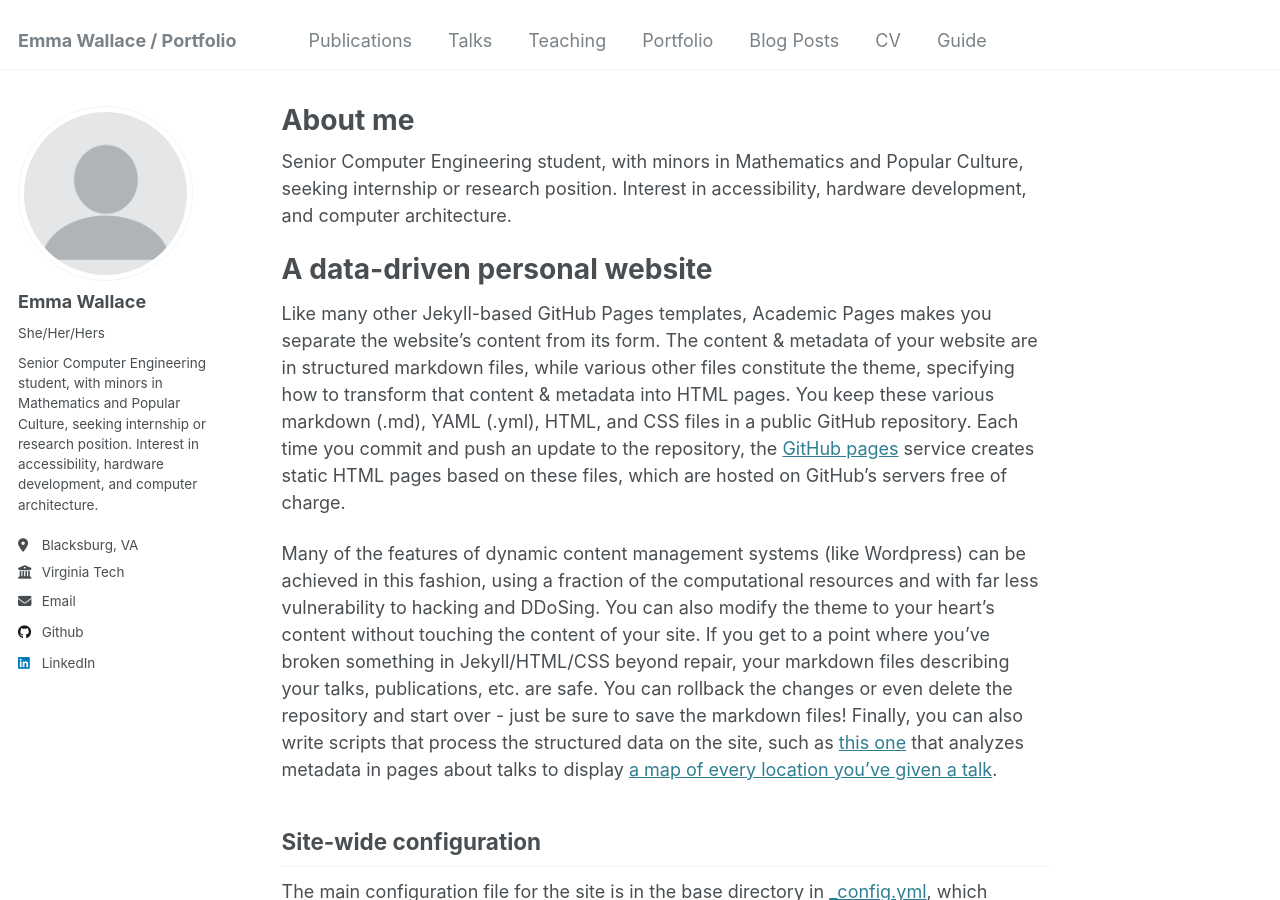
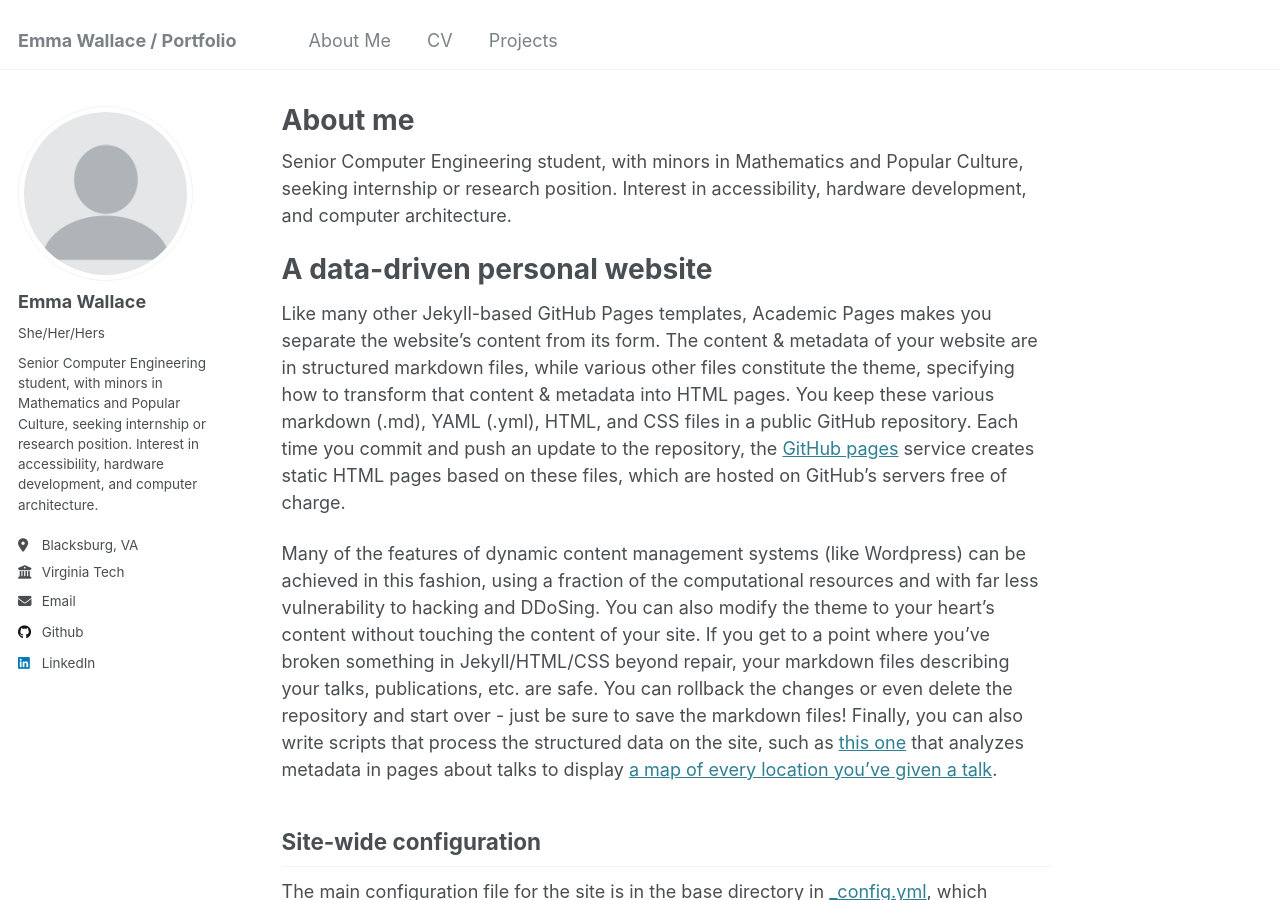
Before and after one commit to ewallace21/ewallace21.github.io, a Jekyll site: the page built from _pages/about.md, in a window 1280 px wide and 900 px high. Built offline with Jekyll 4.4.1, drawn with Linux system fonts in a browser that asks for light colours.

Commit message:
Update navigation.yml

```diff
--- a/_data/navigation.yml
+++ b/_data/navigation.yml
@@ -5,23 +5,14 @@
 # prevent it from being included in the site.
 
 main:
-  - title: "Publications"
-    url: /publications/
+  #- title: "Publications"
+    #url: /publications/
 
-  - title: "Talks"
-    url: /talks/
-
-  - title: "Teaching"
-    url: /teaching/
-
-  - title: "Portfolio"
-    url: /portfolio/
-
-  - title: "Blog Posts"
-    url: /year-archive/
+  - title: "About Me"
+    url: /aboutme/
 
   - title: "CV"
     url: /cv/
 
-  - title: "Guide"
-    url: /markdown/
+  - title: "Projects"
+    url: /projects/
```
